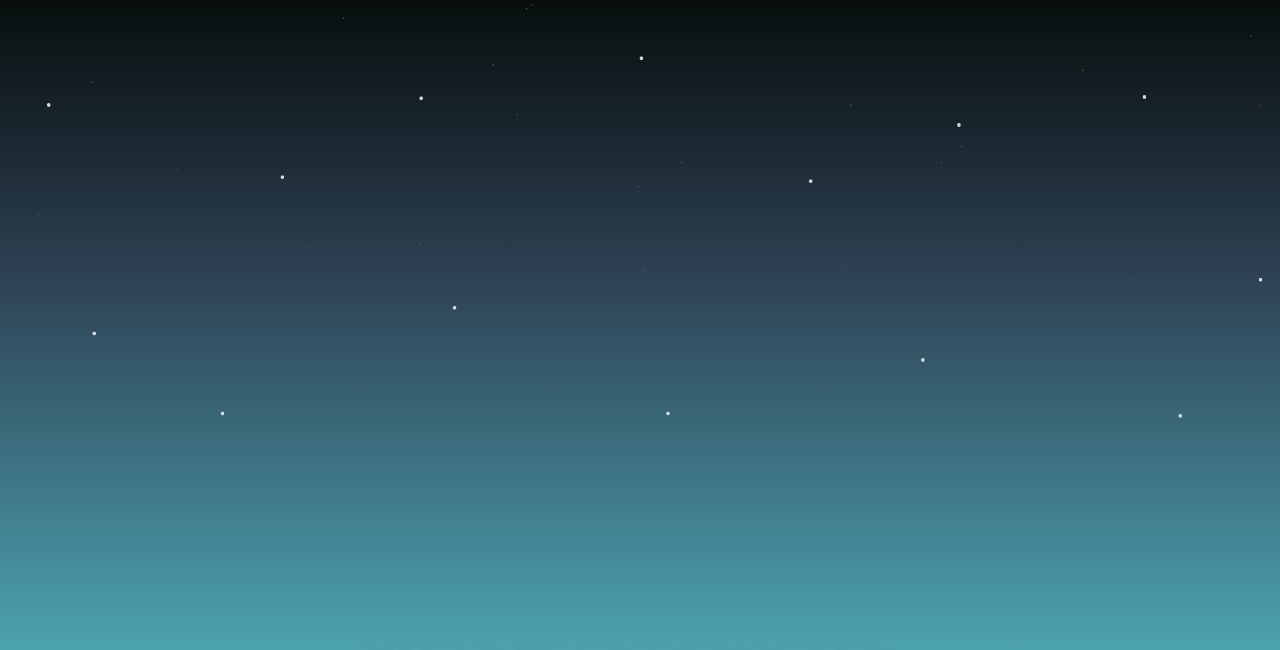
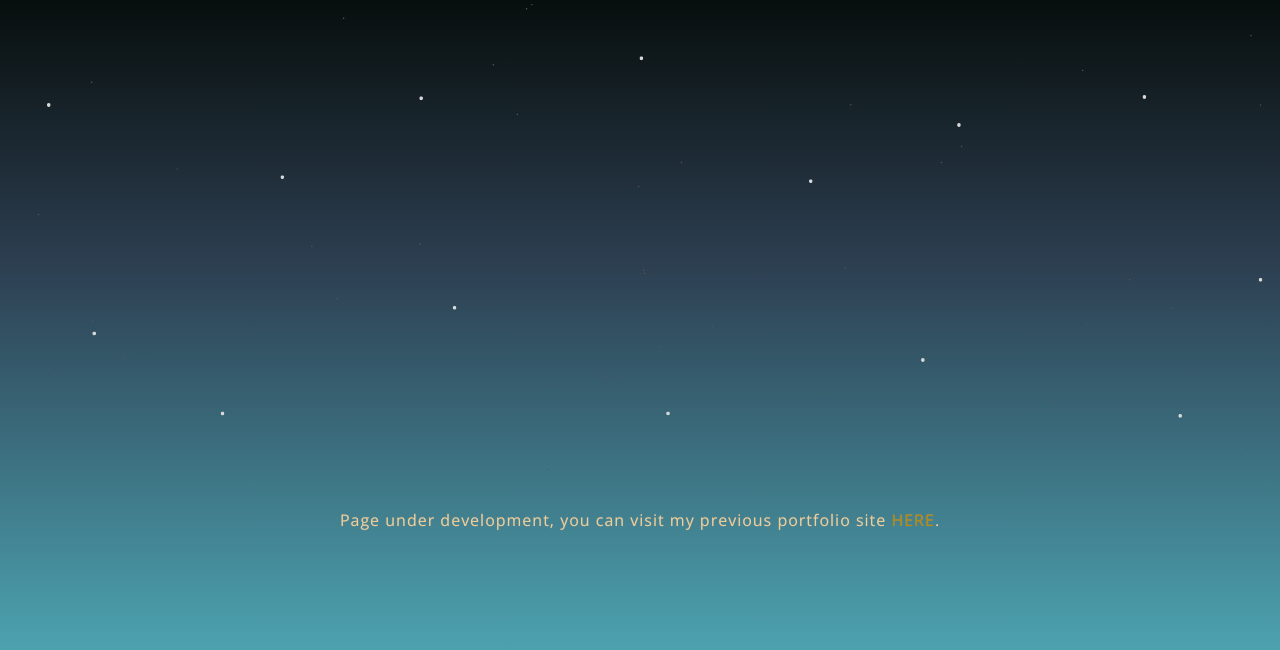
Before and after one commit to md-Junaid/portfolio, a website: page app/notes.html in a window 1280 px wide. Shown: the part 147-797 px from the top of the page. Drawn offline with nearby package versions, Linux system fonts and the light colour scheme; files whose address does not match are found by name.

Commit message:
projects and notes page text color changed

```diff
--- a/app/assets/styles/modules/_about-me.css
+++ b/app/assets/styles/modules/_about-me.css
@@ -31,6 +31,23 @@
 		}
 	}
 
+	&__about--dummy {
+		position: absolute;
+		top: 80%;
+		color: $mainCreamcolor;
+		text-align: center;
+		left: 50%;
+		transform: translateX(-50%);
+
+		a {
+			color: $links;
+		}
+
+		a:hover {
+			color: $hover;
+		}
+	}
+
 	&__about--skills {
 		font-size: 1rem;
 		text-align: center;
--- a/app/notes.html
+++ b/app/notes.html
@@ -32,9 +32,10 @@
 				<source srcset="assets/images/svg/background-tab.svg 990w, assets/images/svg/background-tab.svg 1280w" media="(min-width: 640px)">
 				<img srcset="assets/images/svg/background-mob.svg 640w" alt="Coastal view of ocean and mountains" class="large-hero__img">
 			</picture>
+			<p class="about-me__about--dummy">Page under development, you can visit my previous portfolio site <a href="https://gentle-escarpment-49102.herokuapp.com/">HERE</a>.</p>
 		</div>
 	</div>  <!-- background gradient div ends here -->
-	<p class="about-me__about">Page under development, you can visit my previous portfolio site <a href="https://gentle-escarpment-49102.herokuapp.com/">HERE</a>.</p>
+
 	<picture>
 		<source srcset="assets/images/svg/city-view-d.svg 990w, assets/images/svg/city-view-d.svg 1280w" media="(min-width: 640px)">
 		<img srcset="assets/images/svg/city-view-m.svg 640w" class="margin--bottom">
--- a/app/temp/styles/styles.css
+++ b/app/temp/styles/styles.css
@@ -899,6 +899,24 @@ img{
 	}
 	}
 
+.about-me__about--dummy {
+		position: absolute;
+		top: 80%;
+		color: #ead09a;
+		text-align: center;
+		left: 50%;
+		-webkit-transform: translateX(-50%);
+		        transform: translateX(-50%);
+	}
+
+.about-me__about--dummy a {
+			color: #ba8a00;
+		}
+
+.about-me__about--dummy a:hover {
+			color: #3A3A3A;
+		}
+
 .about-me__about--skills {
 		font-size: 1rem;
 		text-align: center;
```
Also changed, not shown: app/projects.html (+1 -1 lines), docs/index.html (+1 -1 lines), docs/notes.html (+3 -2 lines), docs/projects.html (+2 -2 lines), 2 other files.
